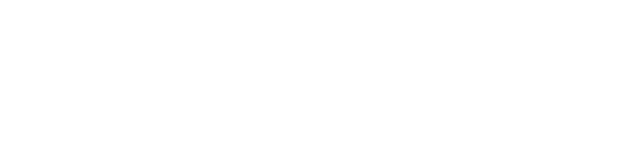
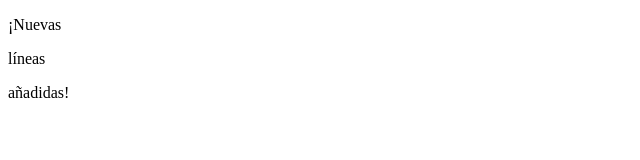
Before and after one commit to zx20student116/Ej-03-Calculadora, a plain HTML site: page index.html in a window 1280 px wide. Shown: the whole page, without its empty margins (0-640 px from the left). Drawn offline with Linux system fonts and the light colour scheme.

Commit message:
Ampliado index.html

```diff
--- a/index.html
+++ b/index.html
@@ -1,11 +1,13 @@
 <!DOCTYPE html>
 <html lang="es">
-<head> <!--Modificamos el fallo-->
+<head> <!--Modificamos la linea de nuevo-->
     <meta charset="UTF-8">
     <meta name="viewport" content="width=device-width, initial-scale=1.0">
     <title>Calculadora</title>
 </head>
 <body>
-
+    <p>¡Nuevas</p>
+    <p>líneas</p>
+    <p>añadidas!</p>
 </body>
 </html>
```
